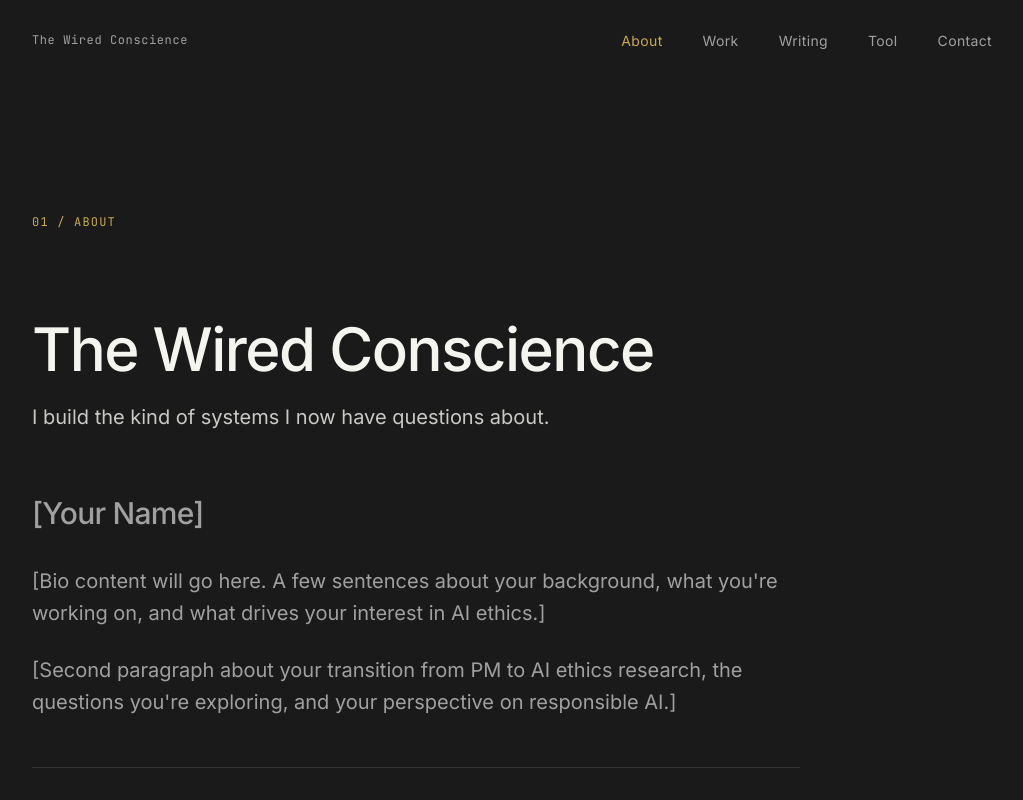
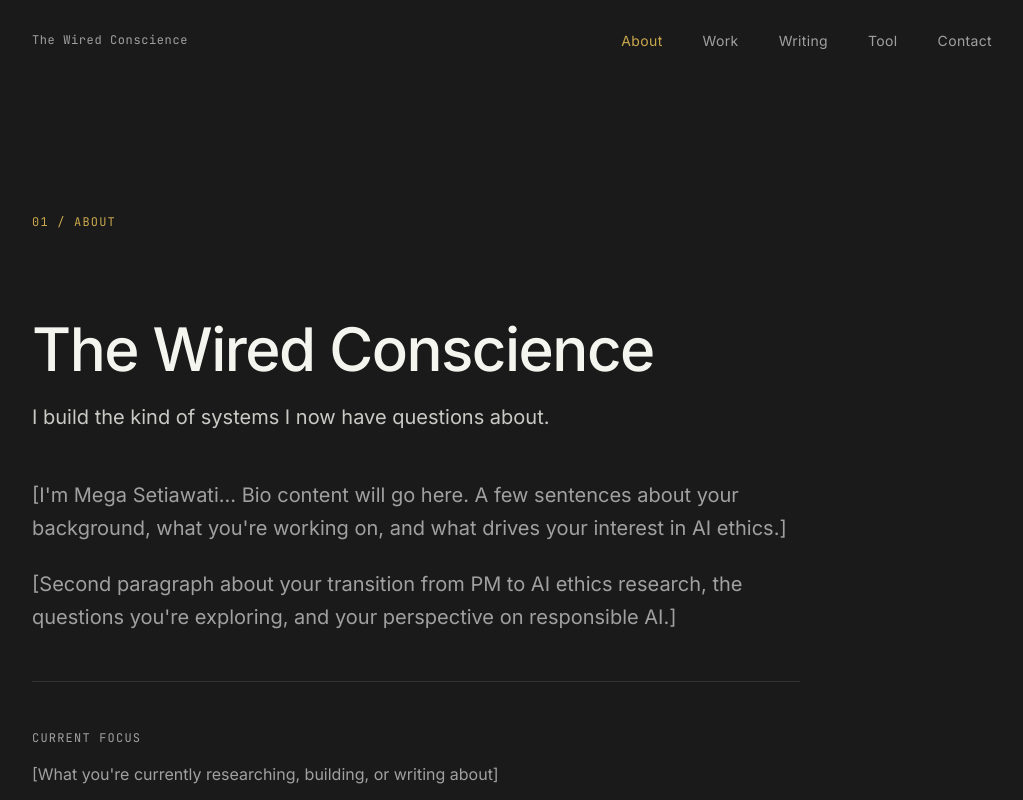
Before and after one commit to Megatukad/v0-the-wired-conscience, a Next.js app: page / in a window 1280 px wide. Shown: the top 800 px of the page, without its empty margins (128-1151 px from the left). Built offline with nearby package versions, Linux system fonts and the light colour scheme.

Commit message:
feat: streamline layout with integrated bio heading\n\nRemove standalone heading and adjust tagline margin for better flow.

```diff
--- a/components/sections/about-section.tsx
+++ b/components/sections/about-section.tsx
@@ -7,19 +7,14 @@ export function AboutSection() {
         <h1 className="text-4xl md:text-5xl lg:text-6xl font-medium leading-tight tracking-tight mb-4">
           The Wired Conscience
         </h1>
-        <p className="text-lg md:text-xl text-foreground/80 mb-16">
+        <p className="text-lg md:text-xl text-foreground/80 mb-12">
           I build the kind of systems I now have questions about.
         </p>
 
-        <h2 className="text-2xl md:text-3xl font-medium leading-tight tracking-tight mb-8">
-          {/* Name goes here */}
-          <span className="text-muted-foreground">[Your Name]</span>
-        </h2>
-
         <div className="space-y-6 text-lg md:text-xl leading-relaxed text-foreground/90">
           <p className="text-muted-foreground">
-            {/* Bio paragraph 1 */}
-            [Bio content will go here. A few sentences about your background, what you&apos;re working on, and what drives your interest in AI ethics.]
+            {/* Bio paragraph 1 - include "I'm Mega Setiawati" naturally in the text */}
+            [I&apos;m Mega Setiawati... Bio content will go here. A few sentences about your background, what you&apos;re working on, and what drives your interest in AI ethics.]
           </p>
 
           <p className="text-muted-foreground">
```
